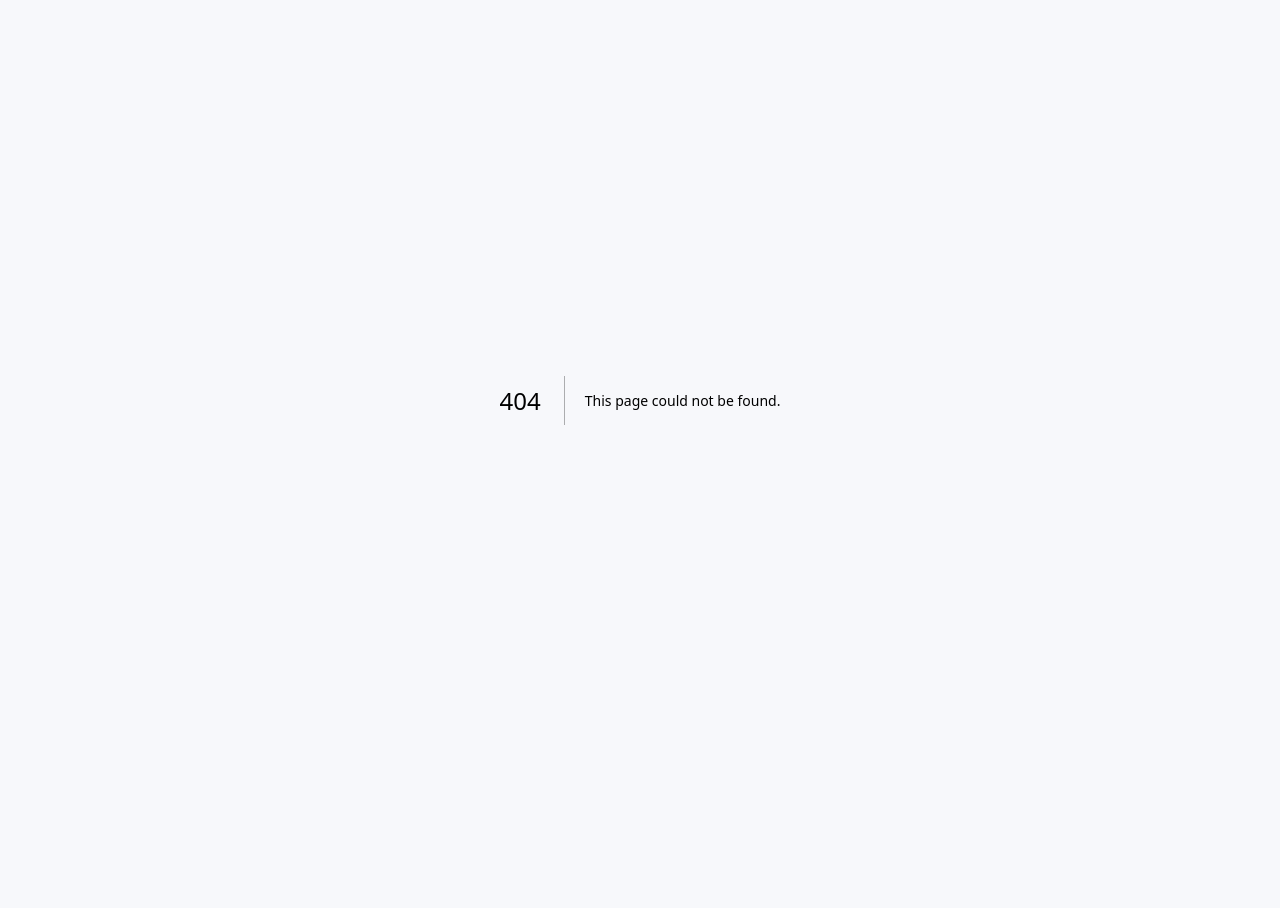
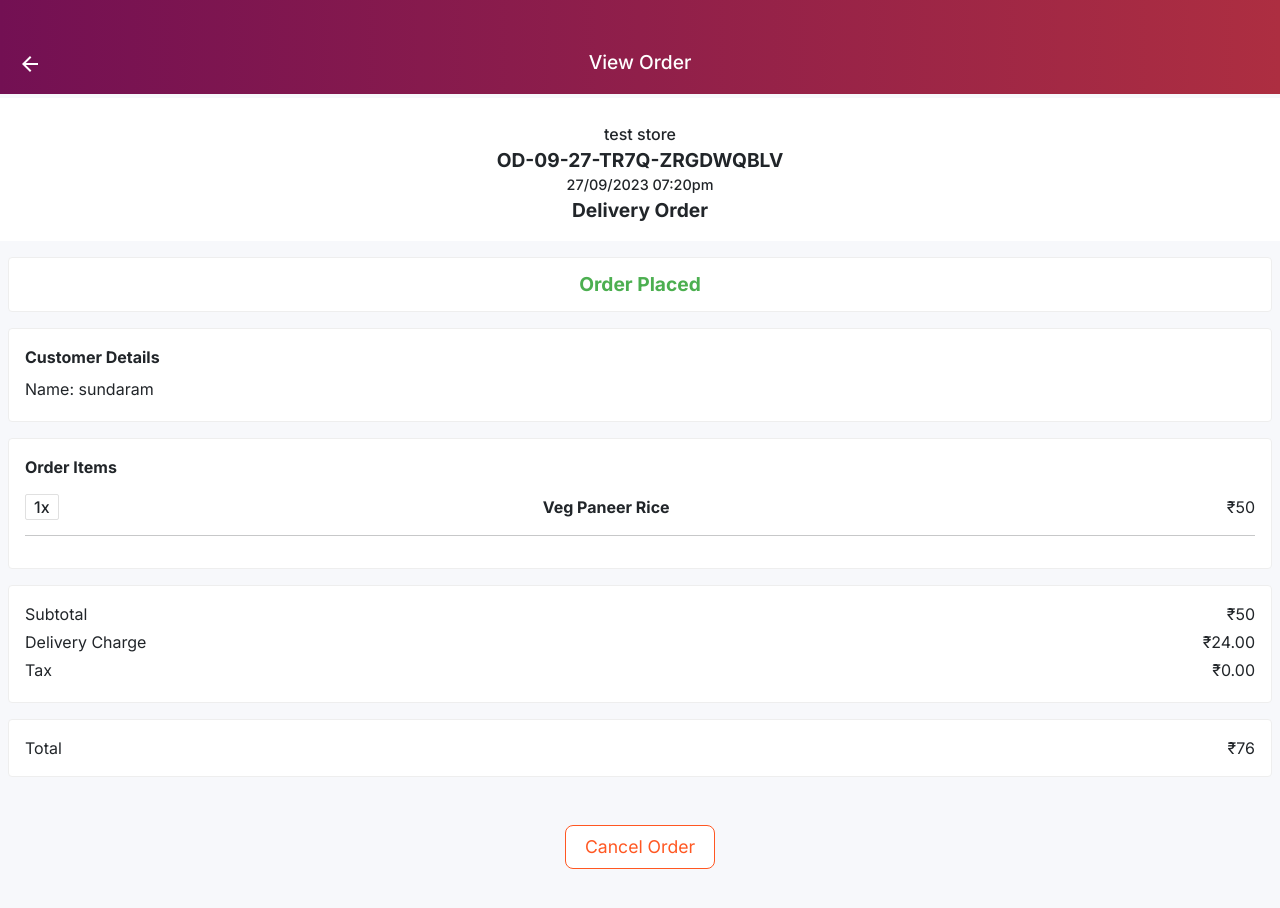
Before and after one commit to towardsanonymous/kpg-store-webapp, a Next.js app: page /order/1 in a window 1280 px wide. Before the commit this address had no page. Shown: the top 908 px of the page. Before the commit the page ends 800 px from the top, so only its background shows below. Built offline with nearby package versions, Linux system fonts and the light colour scheme.

Commit message:
orderview  page

```diff
--- a/app/custom.css
+++ b/app/custom.css
@@ -153,7 +153,7 @@
 
 .nearMe-button {
     margin-bottom: -40px;
-    background-image: url(https://img.icons8.com/material-rounded/48/bell--v1.png) !important;
+    background-image: url(https://i.imgur.com/6qgzU65.png) !important;
     background-repeat: no-repeat;
     background-size: 100%;
     text-indent: -9999px;
@@ -167,7 +167,7 @@
     border: 2px solid #f6f6f6;
     box-shadow: 0px 2px 5px 0px #6c757d;
     border-radius: 50%;
-    top: -27px;
+    top: -12px;
     width: 50px;
     height: 50px;
     align-items: center;
@@ -190,7 +190,7 @@
     margin-bottom: 20px;
     padding: 1.1rem;
     text-align: center;
-    padding-top: 3.8rem;
+    padding-top: 3.0rem;
     position: fixed;
     width: 100%;
     z-index: 100;
@@ -307,3 +307,66 @@ a {
     text-decoration: none;
     color: inherit; /* Ensures that the link color remains the same as its parent */
   }
+
+  .orders-tab-content {
+    min-height: 83vh;
+    background-color: #f7f8fb;
+    padding: 1.5rem;
+    margin-bottom: 5rem;
+}
+
+
+.singleOrderRestaurantName {
+    font-weight: 500;
+    font-size: 1rem;
+    margin-top: 0.5rem;
+}
+
+.singleOrderUniqueOrderId {
+    font-weight: 700;
+    font-size: 1.2rem;
+}
+
+.singleOrderOrderTime {
+    font-weight: 500;
+    font-size: 0.9rem;
+}
+
+.singleOrderDeliveryType {
+    font-weight: 700;
+    font-size: 1.2rem;
+}
+
+.custom-card {
+    border-radius: 4px;
+    border: 1px solid #eee;
+}
+
+.singleOrderOrderStatus {
+    font-weight: 700;
+    color: #4caf50;
+    padding: 12px;
+    font-size: 1.2rem;
+    background-color: #fff;
+}
+
+.order-item-quantity {
+    border: 1px solid #e0e0e0;
+    padding: 2px 8px;
+    font-weight: 500;
+    min-width: 35px;
+    text-align: center;
+    border-radius: 2px;
+}
+
+.singleOrderCancelBtn {
+    font-size: 1.1rem;
+    background-color: #fff;
+    border: 1px solid #ff5722;
+    color: #ff5722;
+    width: 150px;
+}
+
+.btn:hover, .btn:focus {
+    text-decoration: none;
+}
--- /dev/null
+++ b/app/order/[id]/page.js
@@ -0,0 +1,91 @@
+import React from 'react'
+import ArrowBackIcon from '@mui/icons-material/ArrowBack';
+function page() {
+    return (
+        <>
+            <div className="pageTitle bg-primary-gradient">
+                <div className="d-flex justify-content-between align-items-center">
+                    <div>
+                        <ArrowBackIcon />
+                    </div>
+                    <div>View Order</div>
+                    <div className="invisible">
+                        <ArrowBackIcon />
+                    </div>
+                </div>
+            </div>
+            <div className='pageContents'>
+                <div>
+                    <div className="bg-white p-3" style={{ marginTop: '-1.4rem' }}>
+                        <div className="text-center singleOrderRestaurantName">test store</div>
+                        <div className="text-center singleOrderUniqueOrderId">OD-09-27-TR7Q-ZRGDWQBLV</div>
+                        <div className="text-center singleOrderOrderTime">
+                            <time dateTime="1695822641000">27/09/2023 07:20pm</time>
+                        </div>
+                        <div className="text-center singleOrderDeliveryType">
+                            <span>Delivery Order</span>
+                        </div>
+                    </div>
+                    <div className="custom-card mx-2 mt-3 text-center singleOrderOrderStatus false">
+                        <span>Order Placed</span>
+                    </div>
+                    <div className="custom-card mx-2 mt-3 bg-white position-relative singleOrderCustomerDetails">
+                        <div className="p-3">
+                            <p className="fw-bold mb-2">Customer Details</p>
+                            <p className="mb-1">Name: sundaram</p>
+                        </div>
+                    </div>
+                    <div className="custom-card mx-2 mt-3 bg-white position-relative">
+                        <div className="p-3">
+                            <p className="fw-bold mb-3">Order Items</p>
+                            <div className="d-flex justify-content-between">
+                                <div>
+                                    <span className="order-item-quantity">1x</span>
+                                </div>
+                                <div style={{ maxWidth: '200px', minWidth: '200px' }}>
+                                    <strong>Veg Paneer Rice</strong>
+                                </div>
+                                <div className="cart-item-price">₹50</div>
+                            </div>
+                            <div className="items-addons-block"></div>
+                            <hr />
+                        </div>
+                    </div>
+
+                    <div className="custom-card mx-2 mt-3 bg-white position-relative p-3">
+                        <div className="d-flex justify-content-between mb-1">
+                            <div>Subtotal</div>
+                            <div>₹50</div>
+                        </div>
+                        <div className="d-flex justify-content-between mb-1">
+                            <div>Delivery Charge</div>
+                            <div>₹24.00</div>
+                        </div>
+                        <div className="d-flex justify-content-between mb-1">
+                            <div>Tax</div>
+                            <div>₹0.00</div>
+                        </div>
+                    </div>
+
+                    <div className="custom-card mx-2 mt-3 bg-white position-relative mb-5">
+                        <div className="d-flex justify-content-between p-3">
+                            <div className="font-w700">Total</div>
+                            <div className="font-w700">₹76</div>
+                        </div>
+                    </div>
+
+                    <div className="d-flex justify-content-center align-items-center mb-100 mt-5" style={{marginBottom:'100px'}}>
+                        <button className="btn btn-lg singleOrderCancelBtn position-relative ">
+                            Cancel Order
+
+                        </button>
+                    </div>
+
+                </div>
+            </div>
+
+        </>
+    )
+}
+
+export default page
--- a/package.json
+++ b/package.json
@@ -16,9 +16,11 @@
     "@mui/styled-engine-sc": "^6.0.0-alpha.1",
     "@mui/system": "^5.14.13",
     "bootstrap": "^5.3.2",
+    "bootstrap-icons": "^1.11.1",
     "next": "13.5.4",
     "react": "^18",
     "react-dom": "^18",
+    "react-swipeable-views": "^0.14.0",
     "styled-components": "^6.1.0"
   },
   "devDependencies": {
```
Also changed, not shown: app/components/Footer.js (+10 -6 lines), app/components/FullWidthTabs.js (+122 -4 lines), app/order/page.js (+8 -0 lines), 1 other file (tests, documents, lock files or other folders).
